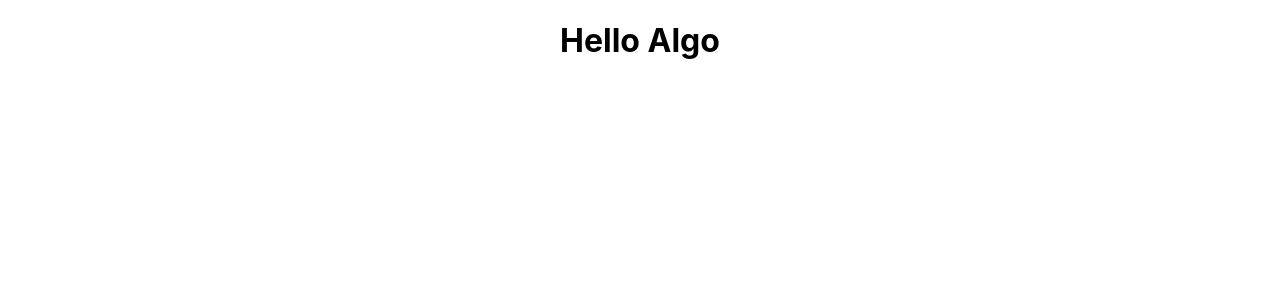
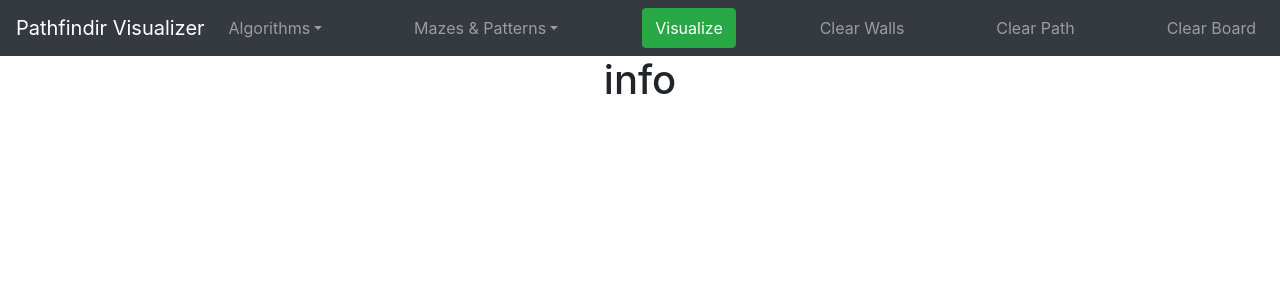
Before and after one commit to mtzngn/pathfinding-visualizer, a React (Create React App) app: page / in a window 1280 px wide. Shown: the top 300 px of the page. Built offline with nearby package versions, Linux system fonts and the light colour scheme.

Commit message:
navbar created with bootstrap

```diff
--- a/package.json
+++ b/package.json
@@ -6,7 +6,9 @@
     "@testing-library/jest-dom": "^5.11.9",
     "@testing-library/react": "^11.2.5",
     "@testing-library/user-event": "^12.8.3",
+    "bootstrap": "^4.6.0",
     "react": "^17.0.2",
+    "react-bootstrap": "^1.5.2",
     "react-dom": "^17.0.2",
     "react-scripts": "4.0.3",
     "styled-components": "^5.2.1",
--- a/public/index.html
+++ b/public/index.html
@@ -9,35 +9,19 @@
       name="description"
       content="Web site created using create-react-app"
     />
-    <link rel="apple-touch-icon" href="%PUBLIC_URL%/logo192.png" />
-    <!--
-      manifest.json provides metadata used when your web app is installed on a
-      user's mobile device or desktop. See https://developers.google.com/web/fundamentals/web-app-manifest/
-    -->
+    <link
+    rel="stylesheet"
+    href="https://cdn.jsdelivr.net/npm/bootstrap@4.6.0/dist/css/bootstrap.min.css"
+    integrity="sha384-B0vP5xmATw1+K9KRQjQERJvTumQW0nPEzvF6L/Z6nronJ3oUOFUFpCjEUQouq2+l"
+    crossorigin="anonymous"
+  />    <link rel="apple-touch-icon" href="%PUBLIC_URL%/logo192.png" />
+
     <link rel="manifest" href="%PUBLIC_URL%/manifest.json" />
-    <!--
-      Notice the use of %PUBLIC_URL% in the tags above.
-      It will be replaced with the URL of the `public` folder during the build.
-      Only files inside the `public` folder can be referenced from the HTML.
 
-      Unlike "/favicon.ico" or "favicon.ico", "%PUBLIC_URL%/favicon.ico" will
-      work correctly both with client-side routing and a non-root public URL.
-      Learn how to configure a non-root public URL by running `npm run build`.
-    -->
     <title>React App</title>
   </head>
   <body>
     <noscript>You need to enable JavaScript to run this app.</noscript>
     <div id="root"></div>
-    <!--
-      This HTML file is a template.
-      If you open it directly in the browser, you will see an empty page.
-
-      You can add webfonts, meta tags, or analytics to this file.
-      The build step will place the bundled scripts into the <body> tag.
-
-      To begin the development, run `npm start` or `yarn start`.
-      To create a production bundle, use `npm run build` or `yarn build`.
-    -->
   </body>
 </html>
--- a/src/App.js
+++ b/src/App.js
@@ -1,10 +1,12 @@
-import logo from './logo.svg';
 import './App.css';
+import NavbarComponenet from "./components/Navbar"
 
 function App() {
   return (
     <div className="App">
-      <h1>Hello Algo</h1>
+      <NavbarComponenet/>
+      <div className="info"><h1>info</h1></div>
+      <div className="visualizer"></div>
     </div>
   );
 }
--- /dev/null
+++ b/src/components/Navbar.jsx
@@ -0,0 +1,41 @@
+import React from "react";
+import { Navbar, Nav, Button, NavDropdown } from "react-bootstrap";
+import styled from "styled-components";
+
+const StyledNavbar = styled.div`
+width: 100%;
+height: fit-content;
+
+`
+
+const NavbarComponenet = () => {
+    return(
+    <StyledNavbar>
+        <Navbar collapseOnSelect expand="md" bg="dark" variant="dark" >
+            <Navbar.Brand href="#home">Pathfindir Visualizer</Navbar.Brand>
+            <Navbar.Toggle aria-controls="responsive-navbar-nav" />
+            <Navbar.Collapse id="responsive-navbar-nav">
+                <Nav className="justify-content-between" style={{ flex: 1}}>
+                    <NavDropdown title="Algorithms" id="collasible-nav-dropdown">
+                        <NavDropdown.Item href="#action/3.1">Action</NavDropdown.Item>
+                        <NavDropdown.Item href="#action/3.2">Another action</NavDropdown.Item>
+                        <NavDropdown.Item href="#action/3.3">Something</NavDropdown.Item>
+                    </NavDropdown>
+                    <NavDropdown title="Mazes & Patterns" id="collasible-nav-dropdown">
+                        <NavDropdown.Item href="#action/3.1">Action</NavDropdown.Item>
+                        <NavDropdown.Item href="#action/3.2">Another action</NavDropdown.Item>
+                        <NavDropdown.Item href="#action/3.3">Something</NavDropdown.Item>
+                    </NavDropdown>
+                    <Button variant="success" id="btn">Visualize</Button>
+                    <Nav.Link href="#deets" >Clear Walls</Nav.Link>
+                    <Nav.Link href="#deets2">Clear Path</Nav.Link>
+                    <Nav.Link eventKey={2} href="#memes">Clear Board</Nav.Link>
+                </Nav>
+
+                </Navbar.Collapse>
+        </Navbar>
+    </StyledNavbar>
+        )
+}
+
+export default NavbarComponenet;
--- a/src/index.js
+++ b/src/index.js
@@ -2,6 +2,8 @@ import React from 'react';
 import ReactDOM from 'react-dom';
 import './index.css';
 import App from './App';
+import 'bootstrap/dist/css/bootstrap.min.css';
+
 
 ReactDOM.render(
   <React.StrictMode>
```
Also changed, not shown: src/components/Info.jsx (added), 1 other file (tests, documents, lock files or other folders).
